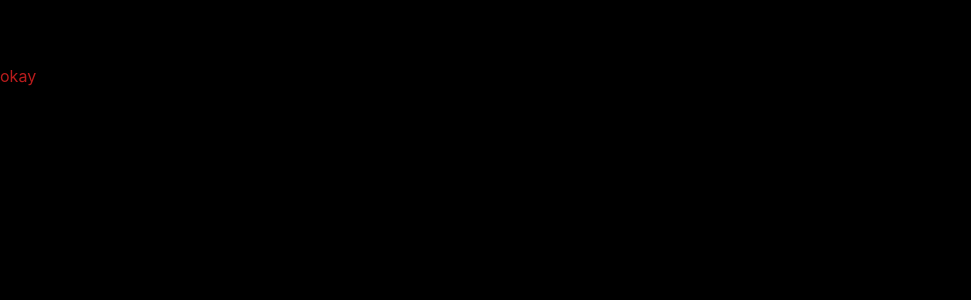
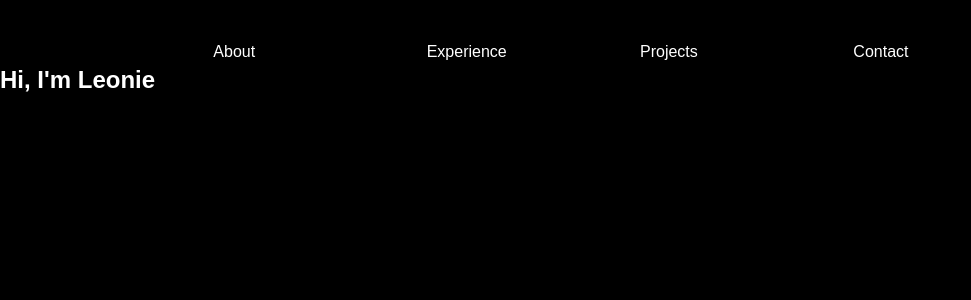
Before and after one commit to LeoniePhelps/Portfolio, a React (Create React App) app: page / in a window 1280 px wide. Shown: the top 300 px of the page, without its empty margins (0-971 px from the left). Built offline with nearby package versions, Linux system fonts and the light colour scheme.

Commit message:
add header and nav bar

```diff
--- a/src/App.js
+++ b/src/App.js
@@ -1,11 +1,11 @@
-
+import { NavBar } from "./components/NavBar";
+import { Header } from "./components/Header";
 
 function App() {
   return (
-    <div className="App">
-      <h1 className="text-2xl font-bold underline">Hello world!</h1>
-      <header className="text-2xl font-bold underline">hello</header>
-      <p className="text-red-700">okay</p>
+    <div>
+      <NavBar />
+      <Header />
     </div>
   );
 }
```
